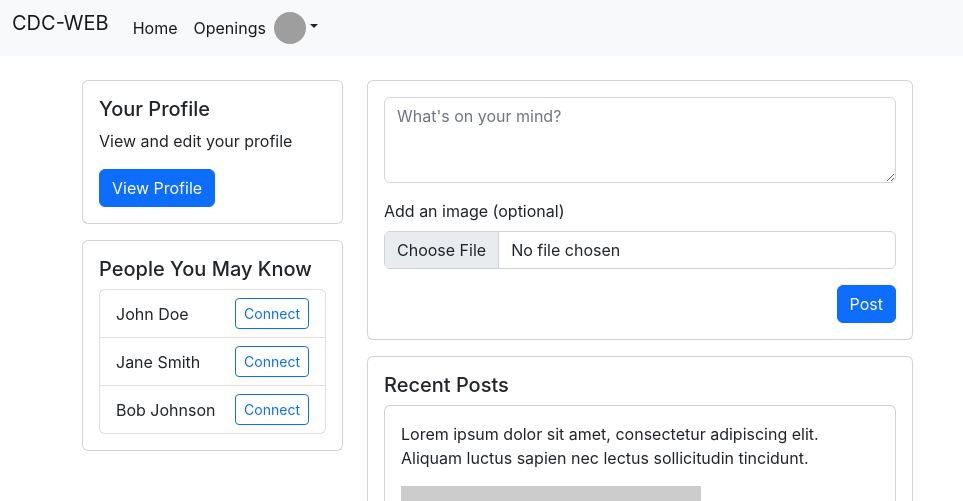
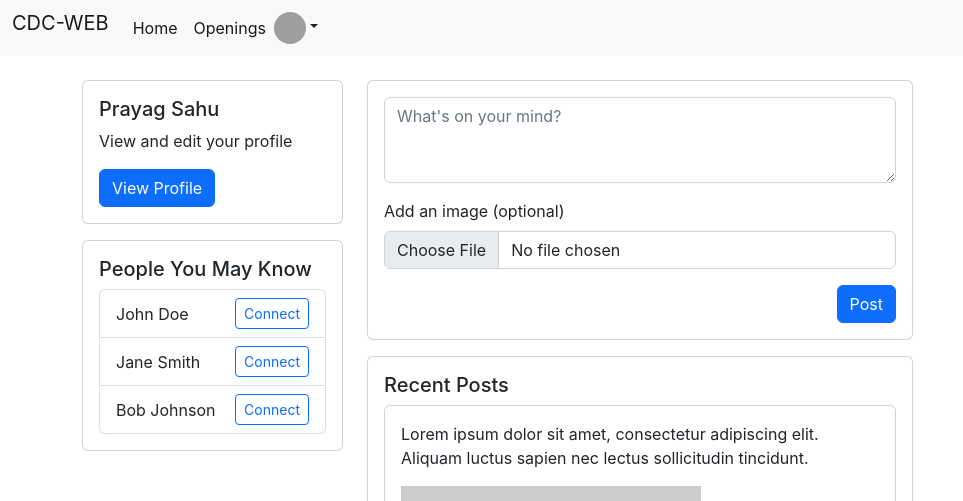
Before and after one commit to kaustuvaks/cdc-web, a React (Create React App) app: page / in a window 1280 px wide. Shown: the top 501 px of the page, without its empty margins (0-963 px from the left). Built offline with nearby package versions, Linux system fonts and the light colour scheme; grey boxes are pictures that could not be loaded.

Commit message:
restructure routes

```diff
--- a/package.json
+++ b/package.json
@@ -3,6 +3,7 @@
   "version": "0.1.0",
   "private": true,
   "dependencies": {
+    "@reduxjs/toolkit": "^1.9.5",
     "@testing-library/jest-dom": "^5.16.5",
     "@testing-library/react": "^13.4.0",
     "@testing-library/user-event": "^13.5.0",
@@ -16,6 +17,7 @@
     "react-router-dom": "^6.10.0",
     "react-scripts": "5.0.1",
     "react-string-format": "^1.0.1",
+    "redux": "^4.2.1",
     "web-vitals": "^2.1.4"
   },
   "scripts": {
--- a/src/App.js
+++ b/src/App.js
@@ -1,66 +1,63 @@
 import './App.css';
 import Post from './components/Post';
+import { Routes, Route, Link } from 'react-router-dom';
+import Openings from './pages/Openings';
+import Login from './pages/Login';
+import Signup from './pages/Signup';
+import Job from './pages/Job';
+import Home from './pages/Home';
 
 function App() {
+
+
 	return (
 		<>
+			<header>
+				<nav className="navbar navbar-expand-lg navbar-light bg-light d-flex flex-wrap align-items-center justify-content-center justify-content-lg-start">
+					<div className="container-fluid">
 
-			<main>
-				<div className="container mt-4">
-					<div className="row">
-						<div className="col-lg-3">
-							<div className="card mb-3">
-								<div className="card-body">
-									<h5 className="card-title">Your Profile</h5>
-									<p className="card-text">View and edit your profile</p>
-									<a href="#" className="btn btn-primary">View Profile</a>
-								</div>
-							</div>
-							<div className="card">
-								<div className="card-body">
-									<h5 className="card-title">People You May Know</h5>
-									<ul className="list-group">
-										<li className="list-group-item d-flex justify-content-between align-items-center">
-										John Doe
-										<button className="btn btn-sm btn-outline-primary">Connect</button>
-										</li>
-										<li className="list-group-item d-flex justify-content-between align-items-center">
-										Jane Smith
-										<button className="btn btn-sm btn-outline-primary">Connect</button>
-										</li>
-										<li className="list-group-item d-flex justify-content-between align-items-center">
-										Bob Johnson
-										<button className="btn btn-sm btn-outline-primary">Connect</button>
-										</li>
-									</ul>
-								</div>
+						<button className="navbar-toggler" type="button" data-bs-toggle="collapse" data-bs-target="#navbarNav" aria-controls="navbarNav" aria-expanded="false" aria-label="Toggle navigation">
+							<span className="navbar-toggler-icon"></span>
+						</button>
+						<div className="collapse navbar-collapse" id="navbarNav">
+							<ul className="navbar-nav">
+								<li className="nav-item"><Link to="/" class="navbar-brand">CDC-WEB</Link></li>
+								<li className="nav-item">
+								<Link to="/" className="nav-link active">Home</Link>
+								</li>
+								<li className="nav-item">
+									<Link to="/openings" className="nav-link active">Openings</Link>
+								</li>
+
+							</ul>
+							<div className="dropdown text">
+								<a href="#" className="d-block link-dark text-decoration-none dropdown-toggle" id="dropdownUser1" data-bs-toggle="dropdown" aria-expanded="false">
+									<img src="https://github.com/mdo.png" alt="mdo" width="32" height="32" className="rounded-circle"/>
+								</a>
+								<ul className="dropdown-menu text-small" aria-labelledby="dropdownUser1">
+									<li><a className="dropdown-item" href="#">Settings</a></li>
+									<li><a className="dropdown-item" href="#">Profile</a></li>
+									<li><hr className="dropdown-divider" /></li	>
+									<li><a className="dropdown-item" href="#">Sign out</a></li>
+								</ul>
 							</div>
 						</div>
-						<div className="col-lg-6">
-							<div className="card mb-3">
-								<div className="card-body">
-									<form>
-										<div className="mb-3">
-											<textarea className="form-control" id="postText" rows="3" placeholder="What's on your mind?"></textarea>
-										</div>
-										<div className="mb-3">
-											<label for="postImage" className="form-label">Add an image (optional)</label>
-											<input className="form-control" type="file" id="postImage"/>
-										</div>
-										<div className="d-flex justify-content-end">
-											<button type="submit" className="btn btn-primary">Post</button>
-										</div>
-									</form>
-								</div>
-							</div>
+					</div>
+				</nav>
+			</header>
 
-							<Post/>
-						</div>
-					</div>
-				</div>
-			</main>
 
+			<Routes>
+				<Route exact path="/" element={<Home/>}/>
+				<Route path="openings" element={<Openings />} />
+				<Route path="openings/job/:jobName" element={<Job />} />
+
+
+				<Route path="/signup" element={<Signup />} />
+				<Route path="/login" element={<Login />} />
+			</Routes>
 		</>
+
 	);
 }
 
--- a/src/index.js
+++ b/src/index.js
@@ -2,63 +2,17 @@ import React from 'react';
 import ReactDOM from 'react-dom/client';
 import './index.css';
 import App from './App';
-import Openings from './pages/Openings';
-import { BrowserRouter as Router, Routes, Route, Link } from 'react-router-dom';
+import { BrowserRouter as Router } from 'react-router-dom';
 import reportWebVitals from './reportWebVitals';
-import Job from './pages/Job';
-import Signup from './pages/Signup'
-import Login from './pages/Login';
 
 const root = ReactDOM.createRoot(document.getElementById('root'));
+
 root.render(
-  <React.StrictMode>
-			<Router>
-		<header>
-				<nav className="navbar navbar-expand-lg navbar-light bg-light d-flex flex-wrap align-items-center justify-content-center justify-content-lg-start">
-					<div className="container-fluid">
-
-						<button className="navbar-toggler" type="button" data-bs-toggle="collapse" data-bs-target="#navbarNav" aria-controls="navbarNav" aria-expanded="false" aria-label="Toggle navigation">
-							<span className="navbar-toggler-icon"></span>
-						</button>
-						<div className="collapse navbar-collapse" id="navbarNav">
-							<ul className="navbar-nav">
-								<li className="nav-item"><Link to="/" class="navbar-brand">CDC-WEB</Link></li>
-								<li className="nav-item">
-								<Link to="/" className="nav-link active">Home</Link>
-								</li>
-								<li className="nav-item">
-									<Link to="/openings" className="nav-link active">Openings</Link>
-								</li>
-
-							</ul>
-							<div className="dropdown text">
-								<a href="#" className="d-block link-dark text-decoration-none dropdown-toggle" id="dropdownUser1" data-bs-toggle="dropdown" aria-expanded="false">
-									<img src="https://github.com/mdo.png" alt="mdo" width="32" height="32" className="rounded-circle"/>
-								</a>
-								<ul className="dropdown-menu text-small" aria-labelledby="dropdownUser1">
-									<li><a className="dropdown-item" href="#">Settings</a></li>
-									<li><a className="dropdown-item" href="#">Profile</a></li>
-									<li><hr className="dropdown-divider" /></li	>
-									<li><a className="dropdown-item" href="#">Sign out</a></li>
-								</ul>
-							</div>
-						</div>
-					</div>
-				</nav>
-      </header>
-				<Routes>
-					<Route exact path="/" Component={App}/>
-					<Route path="/openings" element={<Openings />} >
-						<Route index={true} element={<Openings />}></Route>
-						<Route path="openings/job/:jobName" element={<Job />} />
-					</Route>
-
-
-					<Route path="/signup" element={<Signup />} />
-					<Route path="/login" element={<Login />} />
-				</Routes>
-			</Router>
-  </React.StrictMode>
+	<React.StrictMode>
+		<Router>
+			<App/>
+		</Router>
+	</React.StrictMode>
 );
 
 // If you want to start measuring performance in your app, pass a function
--- /dev/null
+++ b/src/pages/Home.jsx
@@ -0,0 +1,62 @@
+import Post from '../components/Post';
+
+function Home(){
+    return(
+
+            <main>
+            <div className="container mt-4">
+                <div className="row">
+                    <div className="col-lg-3">
+                        <div className="card mb-3">
+                            <div className="card-body">
+                                <h5 className="card-title">Prayag Sahu</h5>
+                                <p className="card-text">View and edit your profile</p>
+                                <a  className="btn btn-primary" href="#">View Profile</a>
+                            </div>
+                        </div>
+                        <div className="card">
+                            <div className="card-body">
+                                <h5 className="card-title">People You May Know</h5>
+                                <ul className="list-group">
+                                    <li className="list-group-item d-flex justify-content-between align-items-center">
+                                    John Doe
+                                    <button className="btn btn-sm btn-outline-primary">Connect</button>
+                                    </li>
+                                    <li className="list-group-item d-flex justify-content-between align-items-center">
+                                    Jane Smith
+                                    <button className="btn btn-sm btn-outline-primary">Connect</button>
+                                    </li>
+                                    <li className="list-group-item d-flex justify-content-between align-items-center">
+                                    Bob Johnson
+                                    <button className="btn btn-sm btn-outline-primary">Connect</button>
+                                    </li>
+                                </ul>
+                            </div>
+                        </div>
+                    </div>
+                    <div className="col-lg-6">
+                        <div className="card mb-3">
+                            <div className="card-body">
+                                <form>
+                                    <div className="mb-3">
+                                        <textarea className="form-control" id="postText" rows="3" placeholder="What's on your mind?"></textarea>
+                                    </div>
+                                    <div className="mb-3">
+                                        <label for="postImage" className="form-label">Add an image (optional)</label>
+                                        <input className="form-control" type="file" id="postImage"/>
+                                    </div>
+                                    <div className="d-flex justify-content-end">
+                                        <button type="submit" className="btn btn-primary">Post</button>
+                                    </div>
+                                </form>
+                            </div>
+                        </div>
+                        <Post/>
+                    </div>
+                </div>
+            </div>
+        </main>
+    );
+}
+
+export default Home;
--- a/src/pages/Login.jsx
+++ b/src/pages/Login.jsx
@@ -25,8 +25,13 @@ function Login(){
         e.preventDefault();
         try {
             await axios.post('http://localhost:4900/login-form', { email, password }).then((response) => {
-                if(response.data === "notexists"){
-                    navigate("/signup")
+
+
+                console.log(response.data);
+                if(response.data.value === "notexists"){
+
+                }else if(response.data.value === "exists"){
+                    navigate("/", {state:response.data.users})
                 }
             });
 
```
Also changed, not shown: src/pages/Openings.jsx (+35 -2 lines), src/services/server.js (+6 -5 lines), 1 other file (tests, documents, lock files or other folders).
